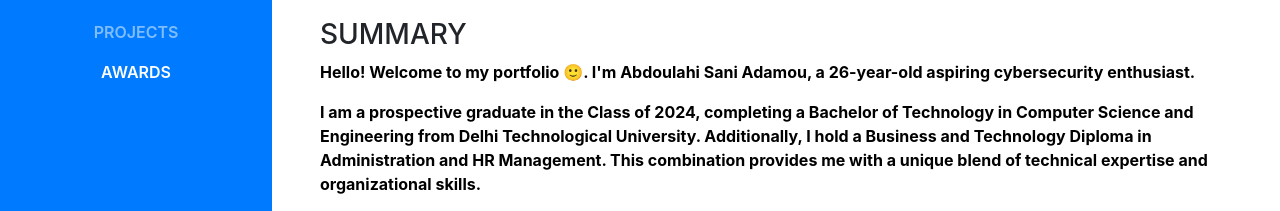
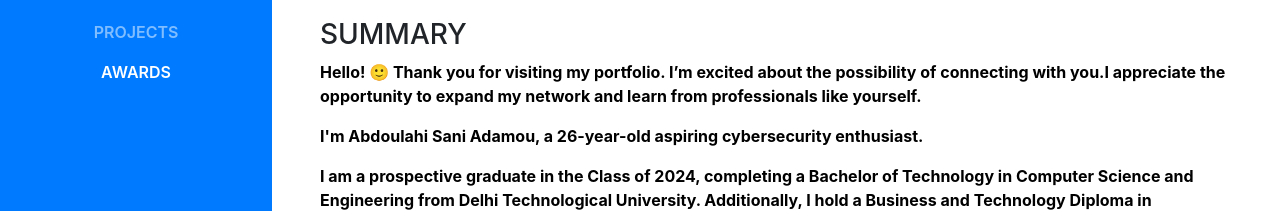
Before and after one commit to abdoulasani/Mycyberfolio, a website with bundled scripts: page index.html in a window 1280 px wide. Shown: the part 584-795 px from the top of the page. Built offline with nearby package versions, Linux system fonts and the light colour scheme; a web font is replaced by a local one.

Commit message:
Update index.html

```diff
--- a/index.html
+++ b/index.html
@@ -155,7 +155,8 @@
       <br>
       <div class="summary">
         <h3>Summary</h3>
-        <p><strong style="color: black;">Hello! Welcome to my portfolio 🙂. I'm Abdoulahi Sani Adamou, a 26-year-old aspiring cybersecurity enthusiast.</strong></p>
+        <p><strong style="color: black;">Hello! 🙂 Thank you for visiting my portfolio. I’m excited about the possibility of connecting with you.I appreciate the opportunity to expand my network and learn from professionals like yourself.</strong></p>
+        <p><strong style="color: black;">I'm Abdoulahi Sani Adamou, a 26-year-old aspiring cybersecurity enthusiast.</strong></p>
 
   <p><strong style="color: black;">I am a prospective graduate in the Class of 2024, completing a Bachelor of Technology in Computer Science and Engineering from Delhi Technological University. Additionally, I hold a Business and Technology Diploma in Administration and HR Management. This combination provides me with a unique blend of technical expertise and organizational skills.</strong></p>
   <p><strong style="color: black;">I am fluent in both French and English, which enables effective cross-cultural communication and collaboration.</strong></p>
```
